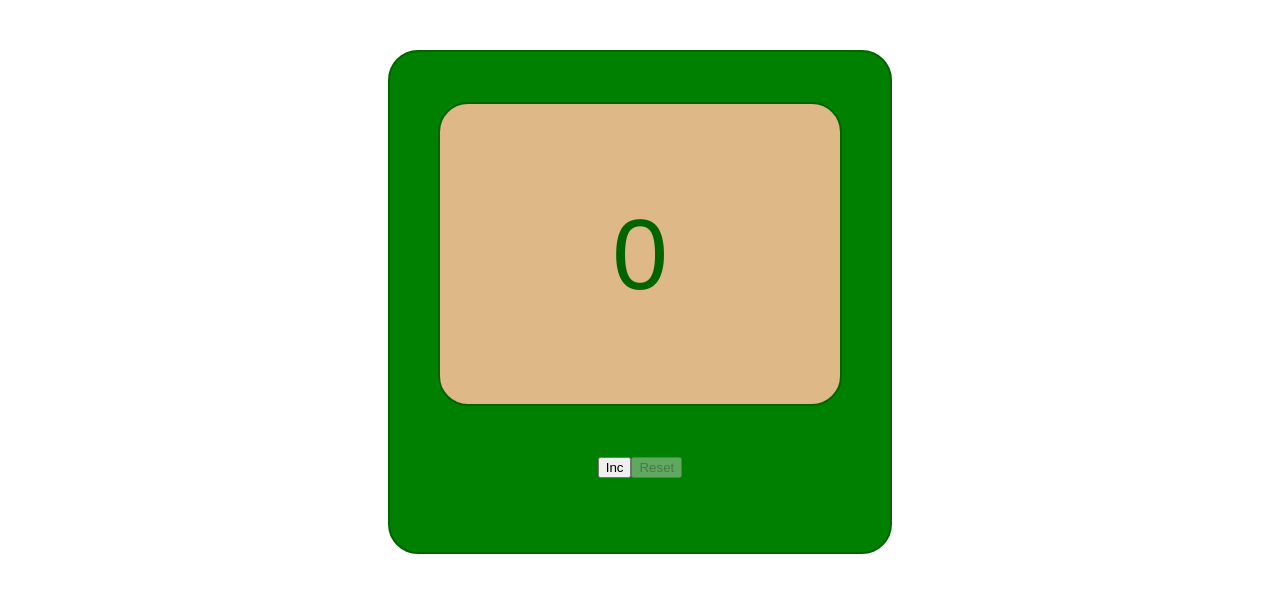
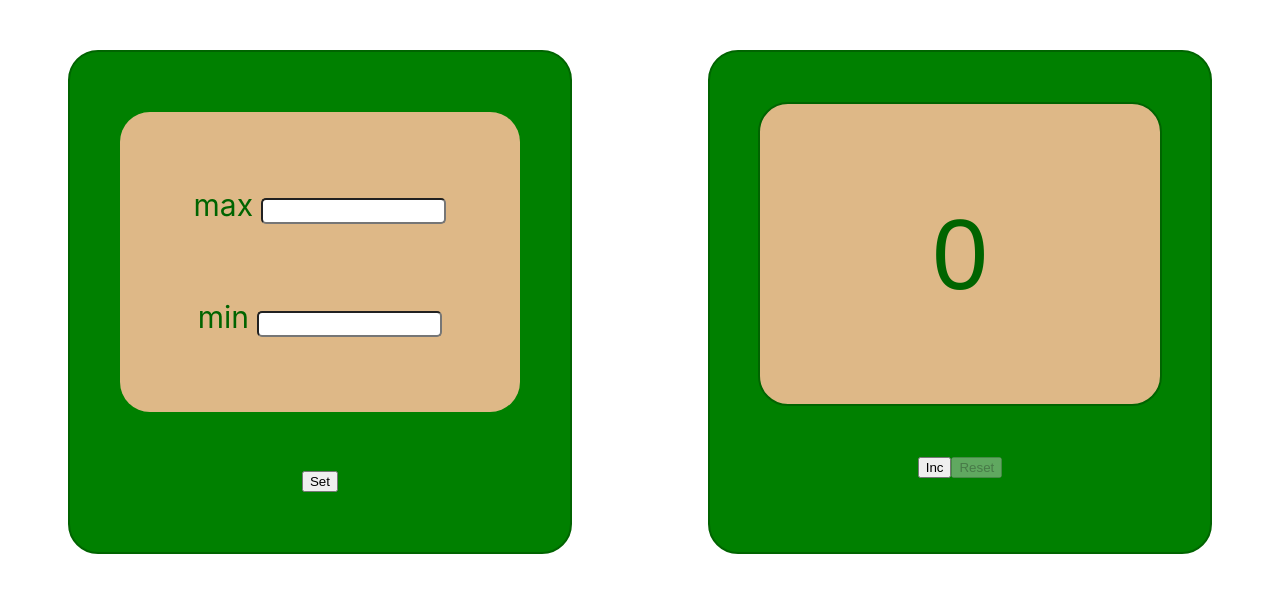
Before and after one commit to SvetlanaPalchikova/Exsam, a React (Create React App) app: page / in a window 1280 px wide. Shown: the top 592 px of the page. Built offline with nearby package versions, Linux system fonts and the light colour scheme.

Commit message:
settings verstka

```diff
--- a/src/App.tsx
+++ b/src/App.tsx
@@ -1,27 +1,16 @@
 import React, {useState} from 'react';
 import './Button.css';
-import {Button} from "./Button";
+import {ButtonSet} from "./ButtonSet";
 
 
 function App() {
 
-    const [value, setValue] = useState<number>(0)
-function addCounter(){
-        if (value<=4)
-            setValue(value+1)}
+function settingCounter() {
 
-function resetCounter() {
-    setValue( 0)
 }
     return (
         <div className={"button"}>
-            <div>
-            <Button
-                value={value}
-                add={addCounter}
-                reset={resetCounter}
-                />
-            </div>
+            <ButtonSet/>
         </div>
 
     )
--- a/src/App2.tsx
+++ b/src/App2.tsx
@@ -1,16 +1,31 @@
-import React from 'react';
-import {ShowTeamName} from './nativ01'
+import React, {useState} from 'react';
+import './Button.css';
+import {Button} from "./Button";
 
-type PropsType = {
-    title: string
-}
-function  App(props: PropsType) {
 
-return (
-        <div className="App">
-<h1>{props.title}</h1>
+function App2() {
+
+    const [value, setValue] = useState<number>(0)
+    function addCounter(){
+        if (value<=4)
+            setValue(value+1)}
+
+    function resetCounter() {
+        setValue( 0)
+    }
+    return (
+        <div className={"button"}>
+            <div>
+                <Button
+                    value={value}
+                    add={addCounter}
+                    reset={resetCounter}
+                />
+            </div>
         </div>
-    );
+
+    )
+
 }
 
-export default App;
+export default App2;
--- /dev/null
+++ b/src/ButtonSet.module.css
@@ -0,0 +1,27 @@
+.settings {
+    width: 100%;
+    height: 100%;
+    display: flex;
+    flex-direction: column;
+    justify-content: space-evenly;
+    align-items: center;
+
+}
+
+.inputs {
+    width: 400px;
+    height: 300px;
+    background-color: burlywood;
+    border-radius: 30px;
+    display: flex;
+    flex-direction: column;
+    justify-content: space-evenly;
+    font-size: 30px;
+    color: darkgreen;
+}
+
+.input {
+    height: 20px;
+    border-radius: 5px;
+
+}
--- /dev/null
+++ b/src/ButtonSet.tsx
@@ -0,0 +1,19 @@
+import React from "react";
+import style from "./ButtonSet.module.css"
+
+type PropsCountType = {
+
+}
+
+export function ButtonSet(props: PropsCountType) {
+    return (
+        <div className={style.settings}>
+            <div className={style.inputs}>
+                <div >max <input className={style.input}/></div>
+                <div >min <input className={style.input}/></div>
+            </div>
+            <button> Set </button>
+        </div>
+
+    )
+}
--- a/src/index.css
+++ b/src/index.module.css
@@ -11,3 +11,8 @@ code {
   font-family: source-code-pro, Menlo, Monaco, Consolas, 'Courier New',
     monospace;
 }
+
+.counter {
+  display: flex;
+  justify-content: space-between;
+}
--- a/src/index.tsx
+++ b/src/index.tsx
@@ -1,14 +1,20 @@
 import React from 'react';
 import ReactDOM from 'react-dom';
-import './index.css';
+import './index.module.css';
 import App from './App';
 import reportWebVitals from './reportWebVitals';
+import App2 from "./App2";
+import style from "./index.module.css"
 
 ReactDOM.render(
-  <React.StrictMode>
-    <App />
-  </React.StrictMode>,
-  document.getElementById('root')
+    <React.StrictMode>
+        <div className={style.counter}>
+            <App/>
+            <App2/>
+        </div>
+
+    </React.StrictMode>,
+    document.getElementById('root')
 );
 
 // If you want to start measuring performance in your app, pass a function
```
